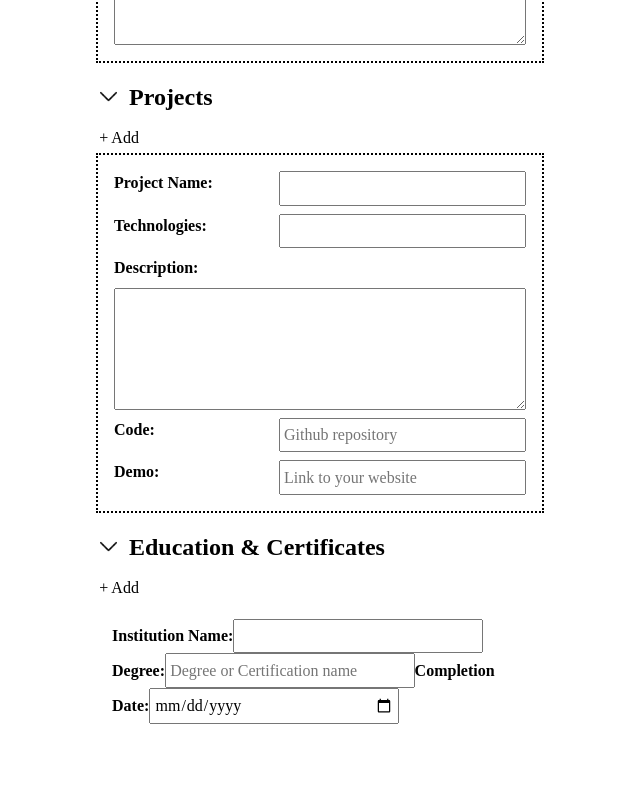
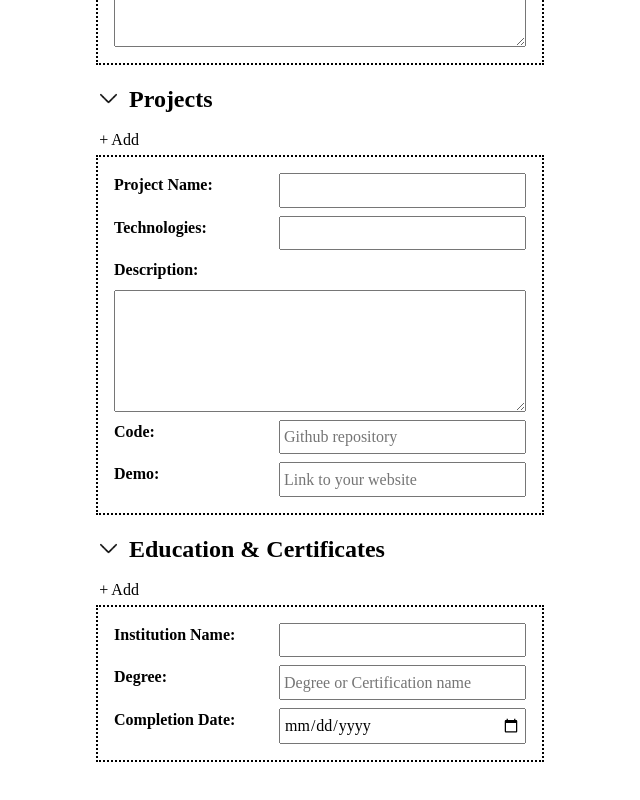
Before and after one commit to verobelo/cv-creator, a React (Vite) app in the folder cv-creator/: page / in a window 1280 px wide. Shown: the part 1414-2214 px from the top of the page, without its empty margins (0-640 px from the left). Built offline with nearby package versions, Linux system fonts and the light colour scheme; a web font is replaced by a local one.

Commit message:
Add Education styles

```diff
--- a/cv-creator/src/index.css
+++ b/cv-creator/src/index.css
@@ -86,6 +86,7 @@ textarea {
 .skills__form {
   display: flex;
   flex-direction: column;
+  border: 2px dotted black;
 }
 
 .skills__form label {
@@ -106,7 +107,6 @@ button:hover {
 }
 
 .skill__group {
-  border: 2px dotted black;
   padding: 8px;
 }
 
@@ -162,3 +162,15 @@ button:hover {
   flex-direction: column;
   gap: 0.5rem;
 }
+
+.education__item {
+  display: flex;
+  flex-direction: column;
+  gap: 0.5rem;
+  border: 2px dotted black;
+}
+
+.education__item label {
+  display: flex;
+  justify-content: space-between;
+}
```
